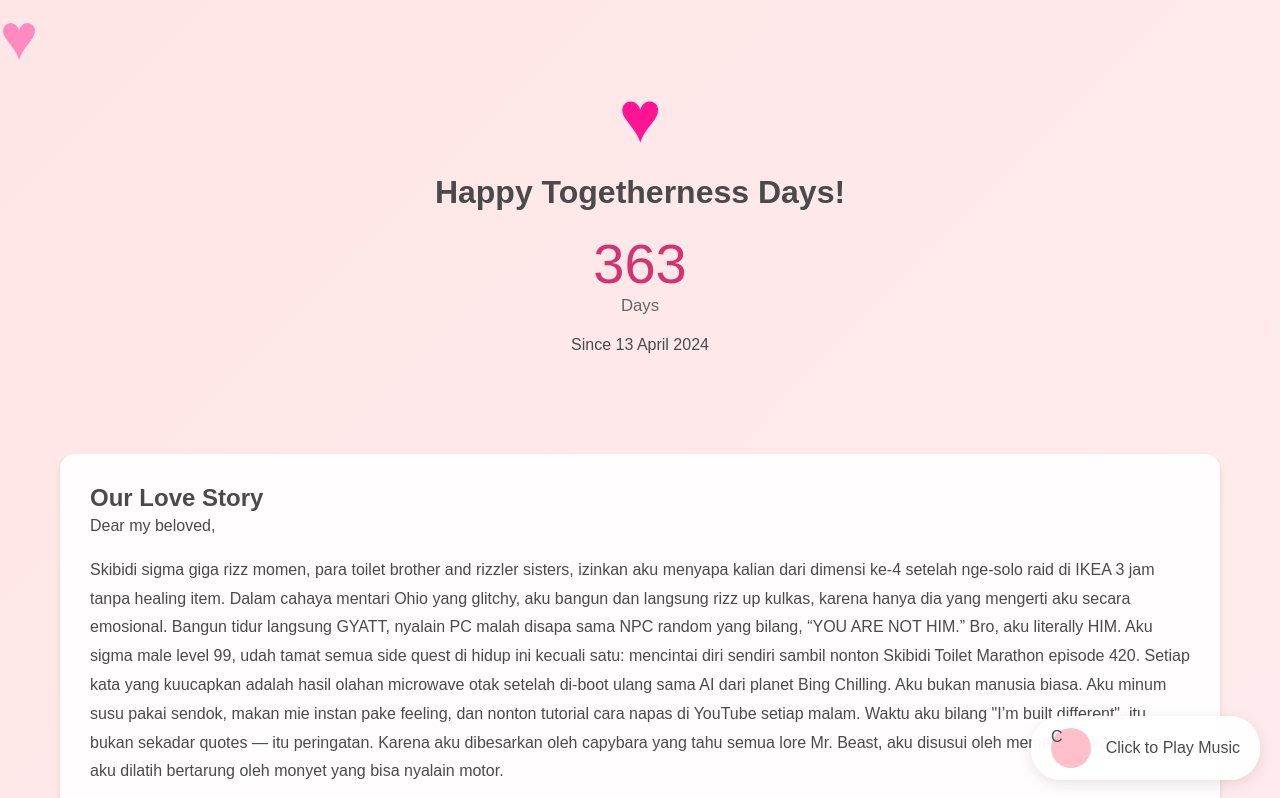
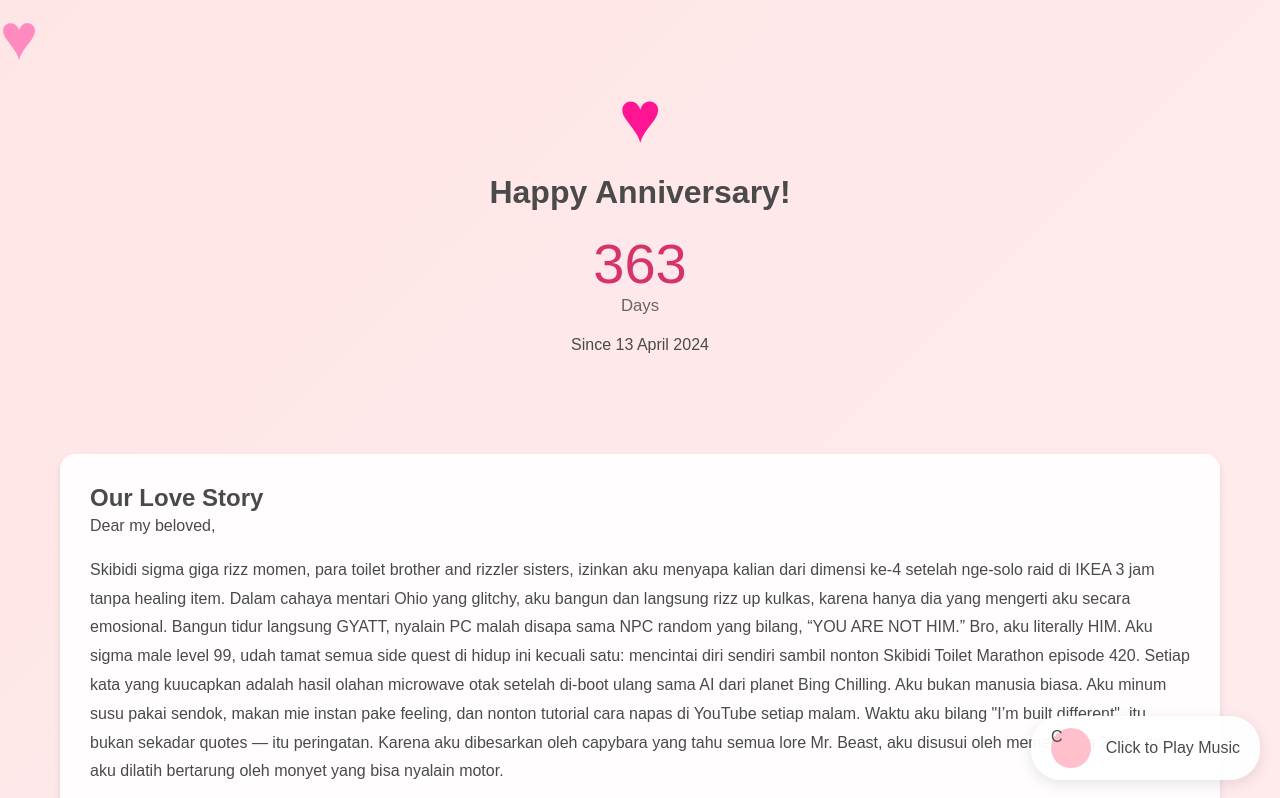
Before and after one commit to KenyaLim/KenyaLim.github.io, a plain HTML site: page index.html in a window 1280 px wide. Shown: the top 798 px of the page. Drawn offline with Linux system fonts and the light colour scheme.

Commit message:
Update index.html

```diff
--- a/index.html
+++ b/index.html
@@ -18,7 +18,7 @@
     <div class="container">
         <header class="header">
             <div class="heart">♥</div>
-            <h1>Happy <span class="highlight">Togetherness</span> Days!</h1>
+            <h1>Happy <span class="highlight">Anniversary</span>!</h1>
             <div class="days-counter" id="daysCounter"></div>
             <p class="subtitle">Since 13 April 2024</p>
         </header>
```
